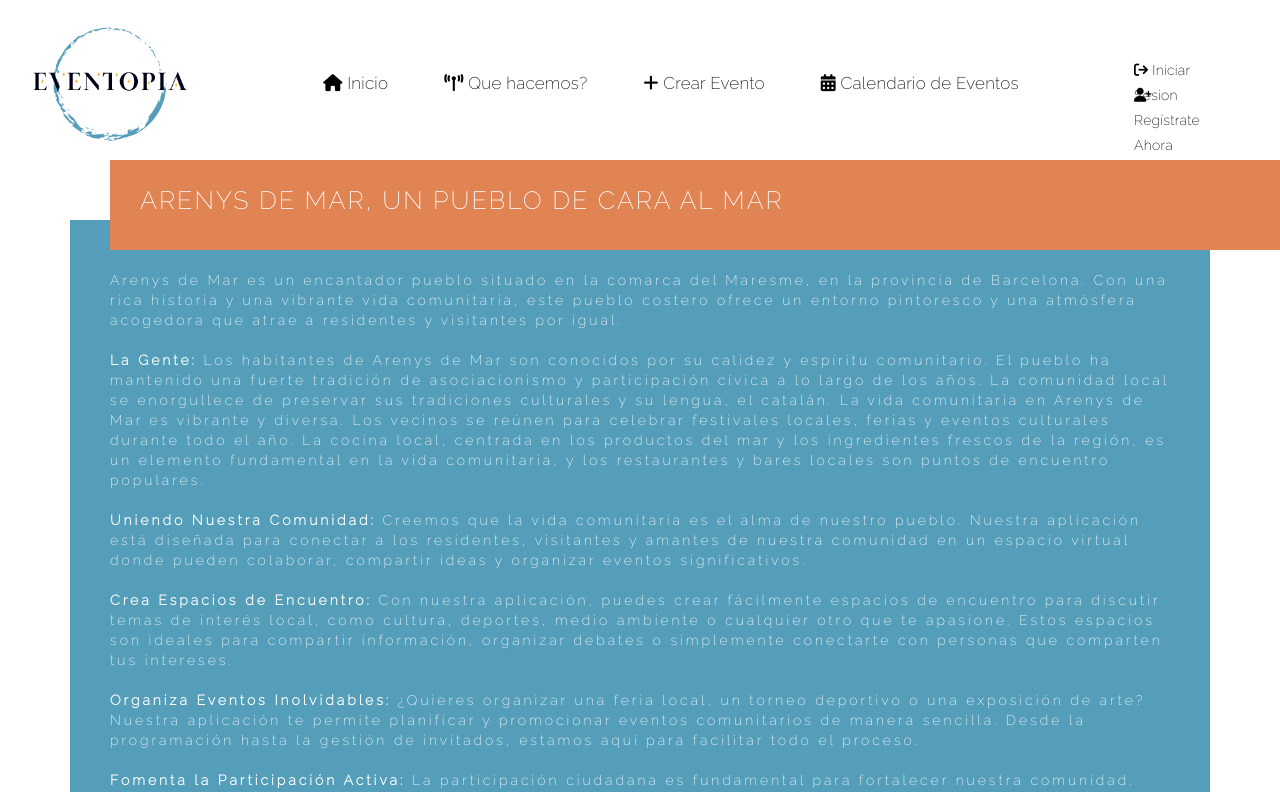
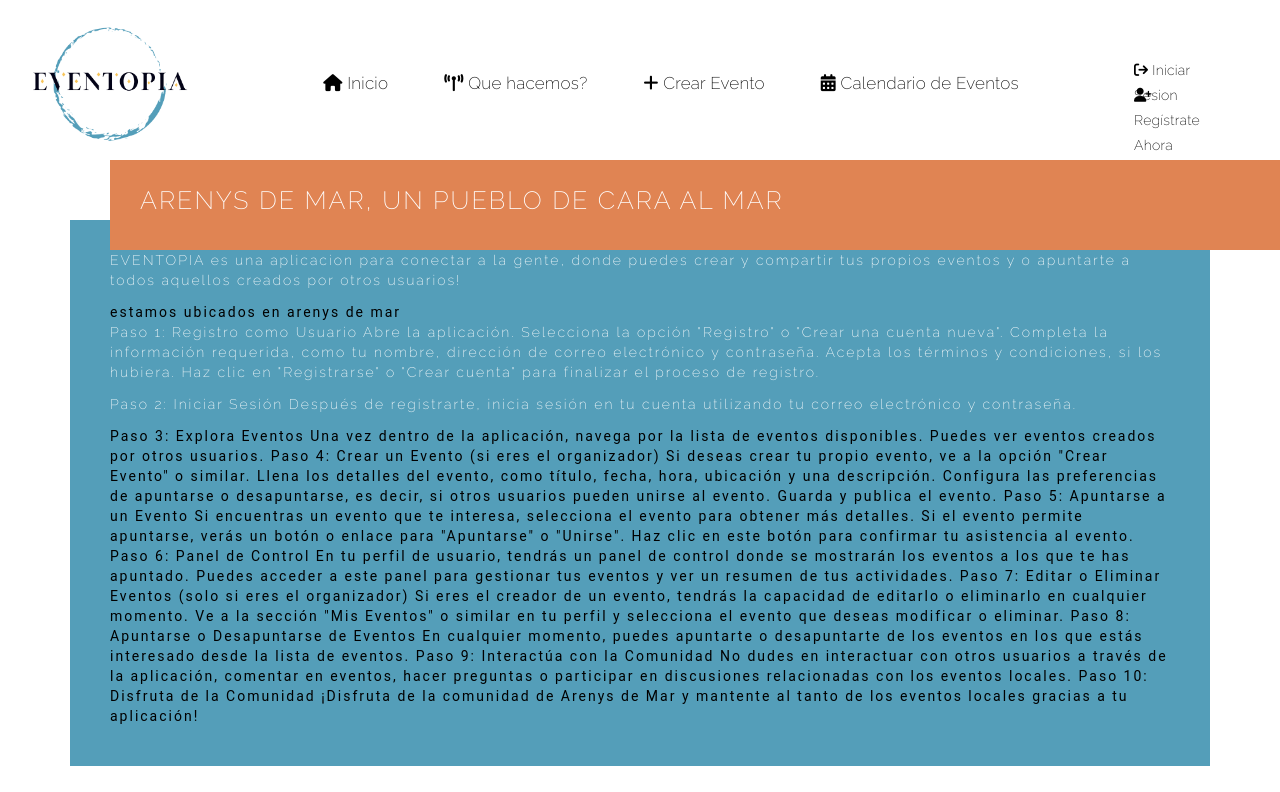
Before and after one commit to LorenaPonsico/Angular_Events_Personal_Project, an Angular app in the folder client/: page /comunidad in a window 1280 px wide. Shown: the top 792 px of the page. Built offline with nearby package versions, Linux system fonts and the light colour scheme; a web font is replaced by a local one.

Commit message:
gitignore

```diff
--- a/client/src/app/components/public/community/community.component.html
+++ b/client/src/app/components/public/community/community.component.html
@@ -7,61 +7,51 @@
                 Arenys de Mar, un pueblo de cara al mar</h5>
         </div>
 
+<p>     EVENTOPIA es una aplicacion para conectar a la gente, donde puedes crear y compartir tus propios eventos y o apuntarte a todos aquellos creados por otros usuarios!
+</p>
+        estamos ubicados en arenys de mar
 
+       <p> Paso 1: Registro como Usuario
 
-        <p class="text">Arenys de Mar es un encantador pueblo situado en la comarca del Maresme, en la provincia de
-            Barcelona. Con
-            una rica historia y una vibrante vida comunitaria, este pueblo costero ofrece un
-            entorno pintoresco y una atmósfera acogedora que atrae a residentes y visitantes por igual.</p>
+        Abre la aplicación.
+        Selecciona la opción "Registro" o "Crear una cuenta nueva".
+        Completa la información requerida, como tu nombre, dirección de correo electrónico y contraseña.
+        Acepta los términos y condiciones, si los hubiera.
+        Haz clic en "Registrarse" o "Crear cuenta" para finalizar el proceso de registro.</p>
+        <p>Paso 2: Iniciar Sesión
 
+        Después de registrarte, inicia sesión en tu cuenta utilizando tu correo electrónico y contraseña.</p>
+        Paso 3: Explora Eventos
 
+        Una vez dentro de la aplicación, navega por la lista de eventos disponibles. Puedes ver eventos creados por otros usuarios.
+        Paso 4: Crear un Evento (si eres el organizador)
 
-        <p class="text"> <strong>La Gente:</strong>
-            Los habitantes de Arenys de Mar son conocidos por su calidez y espíritu comunitario. El pueblo ha mantenido
-            una fuerte tradición de asociacionismo y participación cívica a lo largo de los años. La comunidad local se
-            enorgullece de preservar sus tradiciones culturales y su lengua, el catalán.
+        Si deseas crear tu propio evento, ve a la opción "Crear Evento" o similar.
+        Llena los detalles del evento, como título, fecha, hora, ubicación y una descripción.
+        Configura las preferencias de apuntarse o desapuntarse, es decir, si otros usuarios pueden unirse al evento.
+        Guarda y publica el evento.
+        Paso 5: Apuntarse a un Evento
 
-            La vida comunitaria en Arenys de Mar es vibrante y diversa. Los vecinos se reúnen para celebrar festivales
-            locales, ferias y eventos culturales durante todo el año. La cocina local, centrada en los productos del mar
-            y los ingredientes frescos de la región, es un elemento fundamental en la vida comunitaria, y los
-            restaurantes y bares locales son puntos de encuentro populares.</p>
+        Si encuentras un evento que te interesa, selecciona el evento para obtener más detalles.
+        Si el evento permite apuntarse, verás un botón o enlace para "Apuntarse" o "Unirse".
+        Haz clic en este botón para confirmar tu asistencia al evento.
+        Paso 6: Panel de Control
 
-        <p class="text"><strong>Uniendo Nuestra Comunidad:</strong>
-            Creemos que la vida comunitaria es el alma de nuestro pueblo. Nuestra aplicación está
-            diseñada para conectar a los residentes, visitantes y amantes de nuestra comunidad en un espacio virtual
-            donde pueden colaborar, compartir ideas y organizar eventos significativos.
-        </p>
+        En tu perfil de usuario, tendrás un panel de control donde se mostrarán los eventos a los que te has apuntado.
+        Puedes acceder a este panel para gestionar tus eventos y ver un resumen de tus actividades.
+        Paso 7: Editar o Eliminar Eventos (solo si eres el organizador)
 
-        <p class="text"><strong>Crea Espacios de Encuentro:</strong>
-            Con nuestra aplicación, puedes crear fácilmente espacios de encuentro para discutir temas de interés local,
-            como cultura, deportes, medio ambiente o cualquier otro que te apasione. Estos espacios son ideales para
-            compartir información, organizar debates o simplemente conectarte con personas que comparten tus intereses.
-        </p>
+        Si eres el creador de un evento, tendrás la capacidad de editarlo o eliminarlo en cualquier momento.
+        Ve a la sección "Mis Eventos" o similar en tu perfil y selecciona el evento que deseas modificar o eliminar.
+        Paso 8: Apuntarse o Desapuntarse de Eventos
 
-        <p class="text"><strong>Organiza Eventos Inolvidables:</strong>
-            ¿Quieres organizar una feria local, un torneo deportivo o una exposición de arte? Nuestra aplicación te
-            permite planificar y promocionar eventos comunitarios de manera sencilla. Desde la programación hasta la
-            gestión de invitados, estamos aquí para facilitar todo el proceso.</p>
+        En cualquier momento, puedes apuntarte o desapuntarte de los eventos en los que estás interesado desde la lista de eventos.
+        Paso 9: Interactúa con la Comunidad
 
-        <p class="text"> <strong>Fomenta la Participación Activa:</strong>
-            La participación ciudadana es fundamental para fortalecer nuestra comunidad. Con nuestra aplicación, puedes
-            recopilar opiniones, votar sobre proyectos locales y promover el compromiso cívico. Juntos, podemos dar
-            forma al futuro de Arenys de Mar.</p>
+        No dudes en interactuar con otros usuarios a través de la aplicación, comentar en eventos, hacer preguntas o participar en discusiones relacionadas con los eventos locales.
+        Paso 10: Disfruta de la Comunidad
 
-        <p class="text"> <strong>Celebremos Nuestra Cultura y Tradiciones:</strong>
-            Arenys de Mar es un crisol de culturas, y creemos que todas contribuyen a enriquecer nuestra comunidad.
-            Nuestra aplicación te invita a explorar y celebrar tanto la cultura local como las influencias culturales de
-            otras regiones.</p>
-
-        <p class="text"><strong>Cuida de Nuestro Entorno:</strong>
-            La sostenibilidad es esencial en Arenys de Mar. A través de nuestra aplicación, puedes involucrarte en
-            proyectos de conservación ambiental y promover prácticas respetuosas con el medio ambiente.
-
-            Únete a nosotros en esta emocionante aventura. Descarga nuestra aplicación y sé parte de la construcción de
-            un futuro más vibrante y unido para nuestra comunidad.
-
-            Arenys de Mar - ¡Donde la comunidad se une para crecer juntos!
-        </p>
+        ¡Disfruta de la comunidad de Arenys de Mar y mantente al tanto de los eventos locales gracias a tu aplicación!
 
 
 
```
Also changed, not shown: 2 other files (tests, documents, lock files or other folders).
